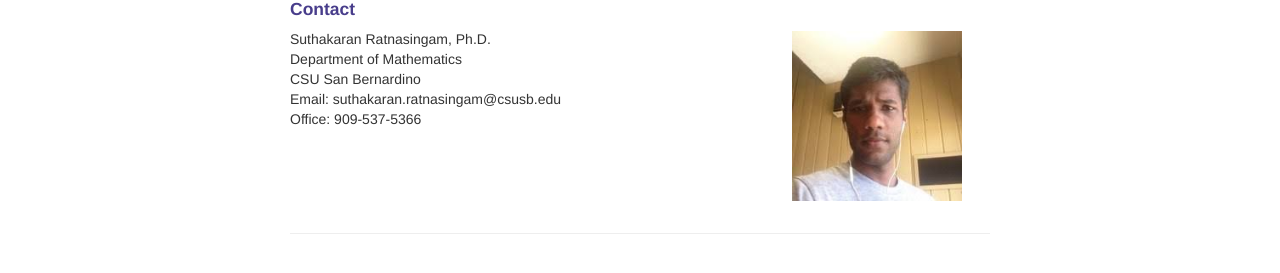
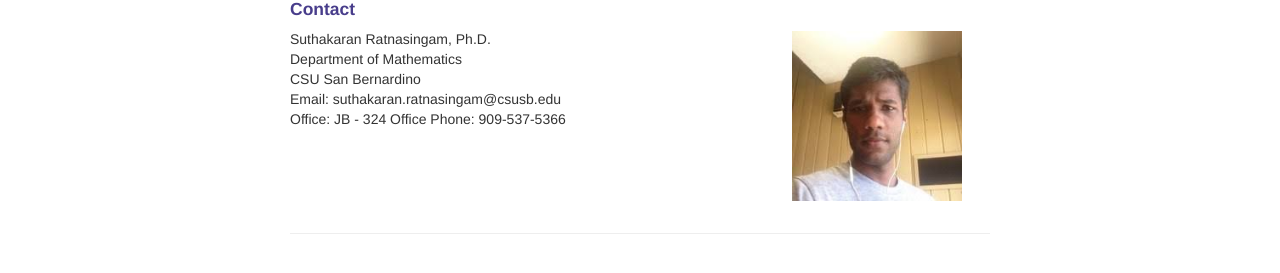
Before and after one commit to suthakaranr/suthakaranr.github.io, a Jekyll site: the page built from index.md, in a window 1280 px wide. Shown: the part 265-538 px from the top of the page. Built offline with Jekyll 4.4.1, drawn with Linux system fonts in a browser that asks for light colours.

Commit message:
Update index.md

```diff
--- a/index.md
+++ b/index.md
@@ -22,7 +22,8 @@ I am currently an Assistant Professor in the Department of Mathematics at Califo
             Department of Mathematics<br/>
             CSU San Bernardino<br/>
             Email: suthakaran.ratnasingam@csusb.edu<br/>
-            Office: 909-537-5366<br/>
+            Office: JB - 324
+            Office Phone: 909-537-5366<br/>
         </div>
 
         <div class="span2">
```
